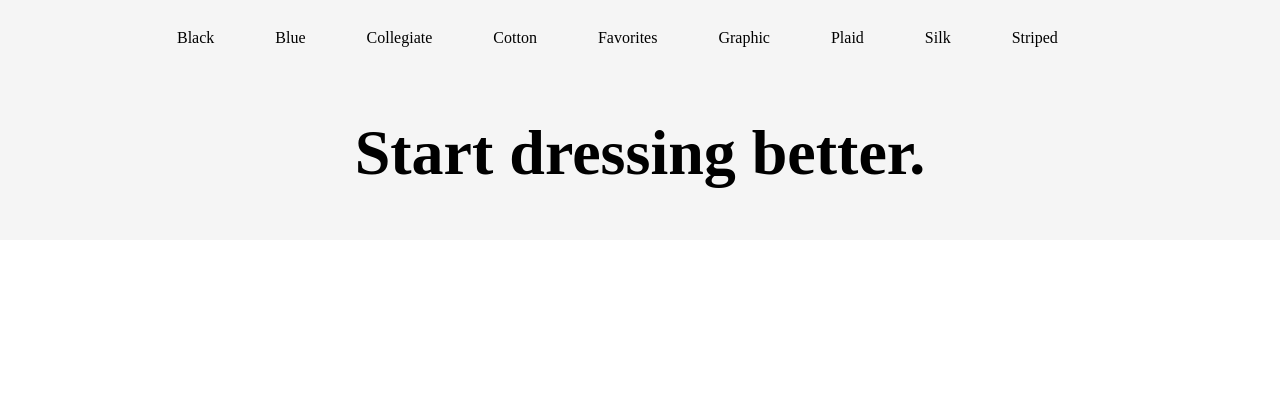
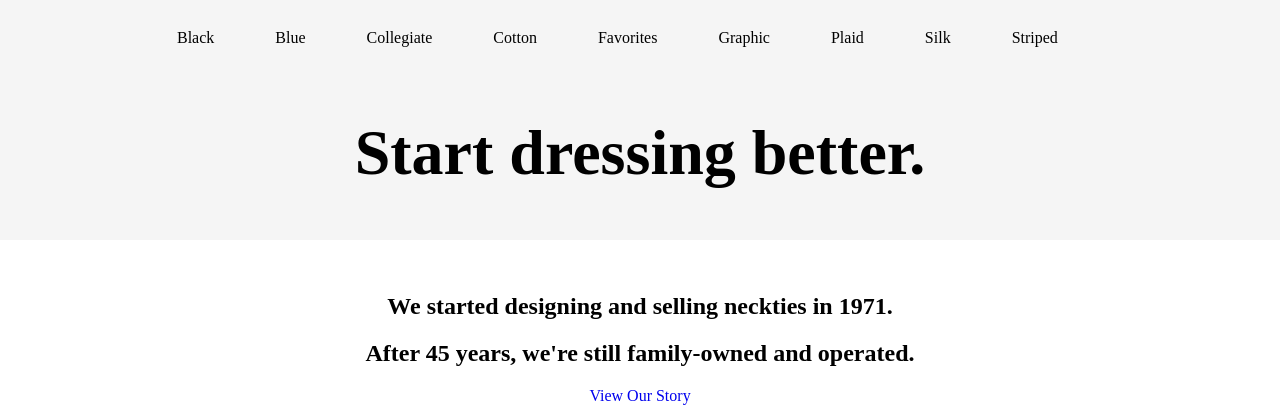
Before and after one commit to leowolf749/internet-layout-assignment, a plain HTML site: page index1.html in a window 1280 px wide. Shown: the part 559-964 px from the top of the page. Before the commit the page ends 852 px from the top, so only its background shows below. Drawn offline with Linux system fonts and the light colour scheme.

Commit message:
Added story section. Created view our story link.

```diff
--- a/index1.html
+++ b/index1.html
@@ -86,6 +86,12 @@
     </section>
 
     <section class="story">
+
+        <h2>We started designing and selling neckties in 1971.</h2>
+        <h2>After 45 years, we're still family-owned and operated.</h2>
+
+        <a href="google.com">View Our Story</a>
+
     </section>
 
     <section class="news">
--- a/style1.css
+++ b/style1.css
@@ -167,3 +167,22 @@ h1 {
     font-size: 4em;
     text-align: center;
 }
+
+/* Accessories */
+
+/* Story */
+
+.story h2 {
+    display: block;
+
+    margin-top: 0px;
+    padding: 0px;
+    text-align: center;
+}
+
+.story a {
+    display: block;
+
+    text-align: center;
+    text-decoration: none;
+}
```
